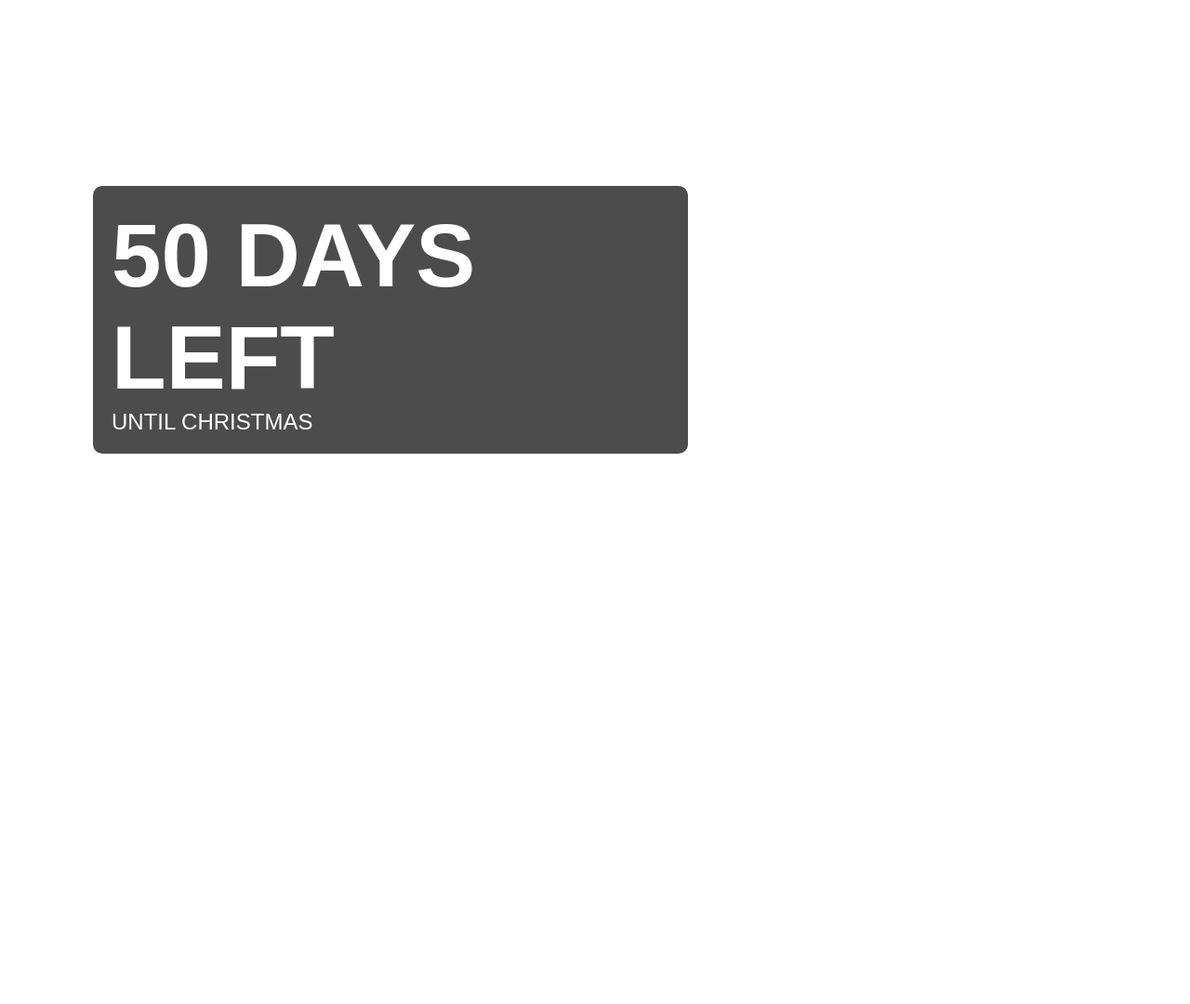
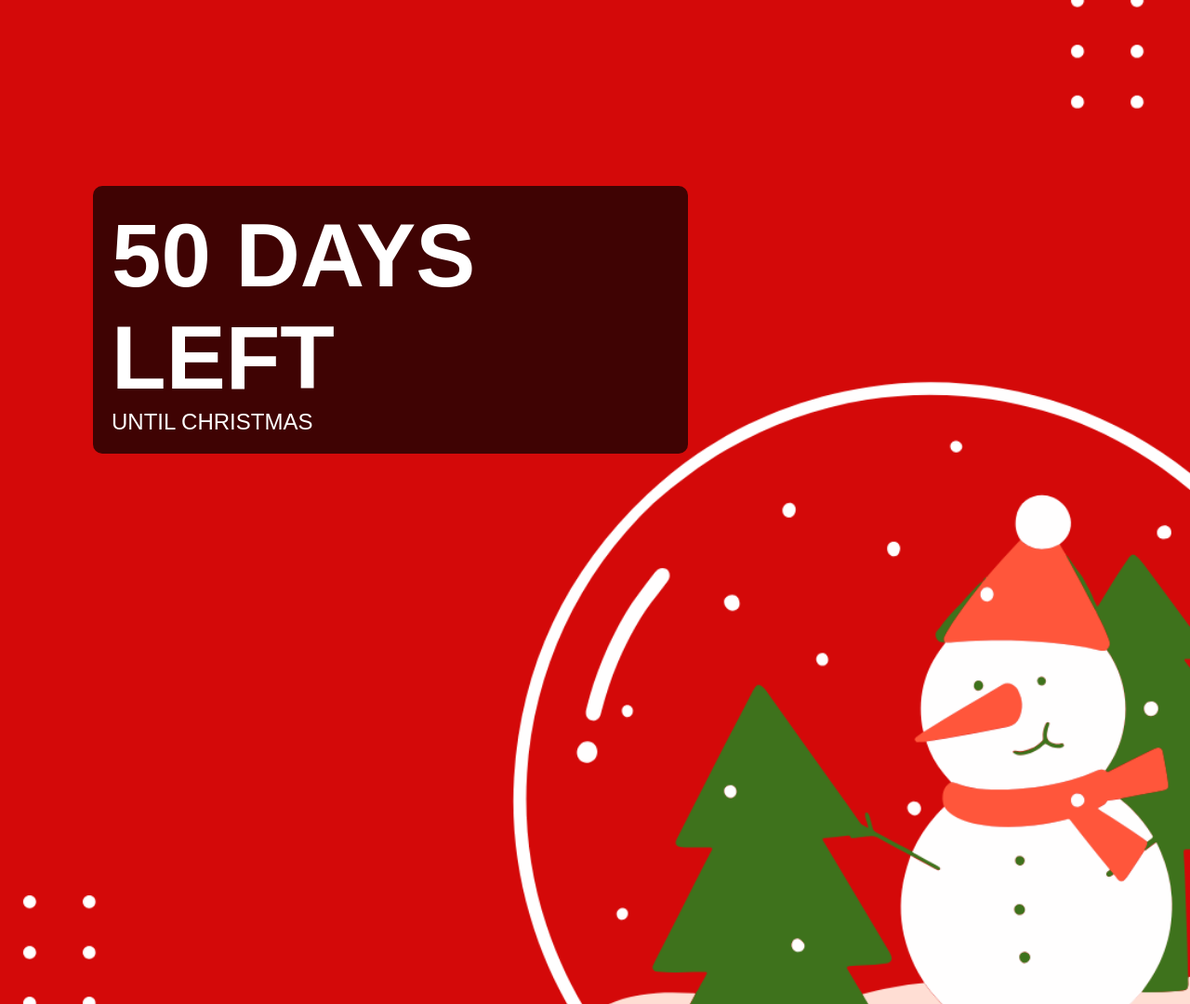
Before and after one commit to pilista/xmasnew, a plain HTML site: page index.html in a window 1280 px wide. Shown: the whole page at 93% size. Drawn offline with Linux system fonts and the light colour scheme.

Commit message:
Update index.html

```diff
--- a/index.html
+++ b/index.html
@@ -9,7 +9,7 @@
             margin: 0;
             padding: 0;
             font-family: Arial, sans-serif;
-            background-image: url('your-background-image-url.jpg'); /* Replace with your background image URL */
+            background-image: url('1.png'); /* Replace with your background image URL */
             background-size: cover;
             background-position: center;
             width: 1080px;
```
